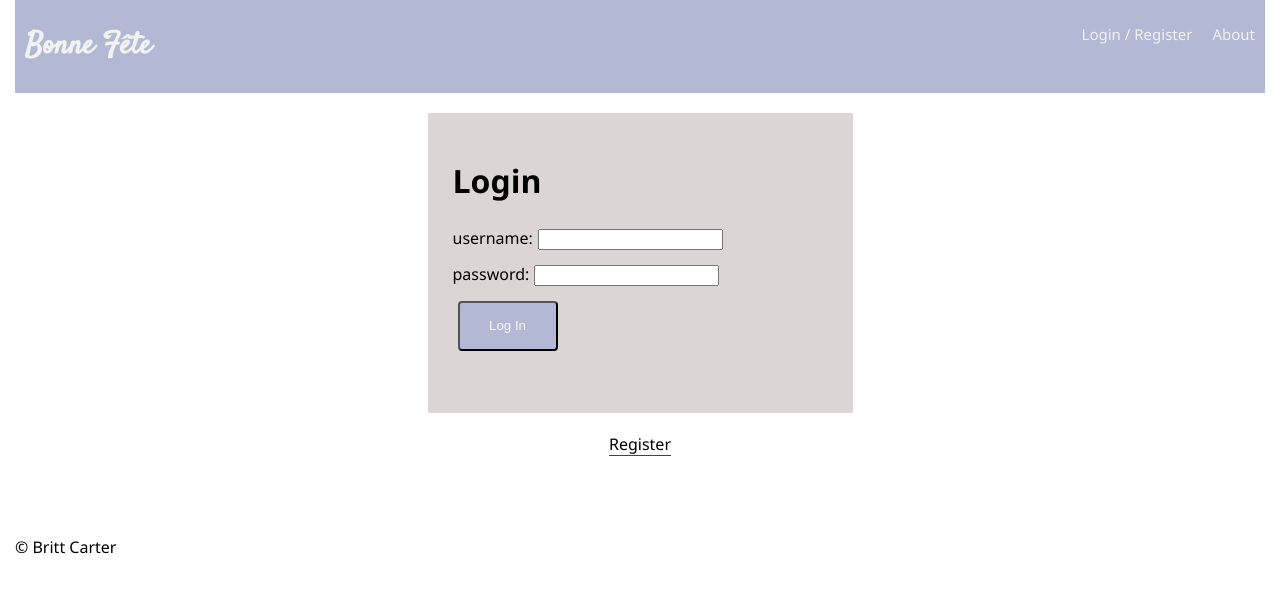
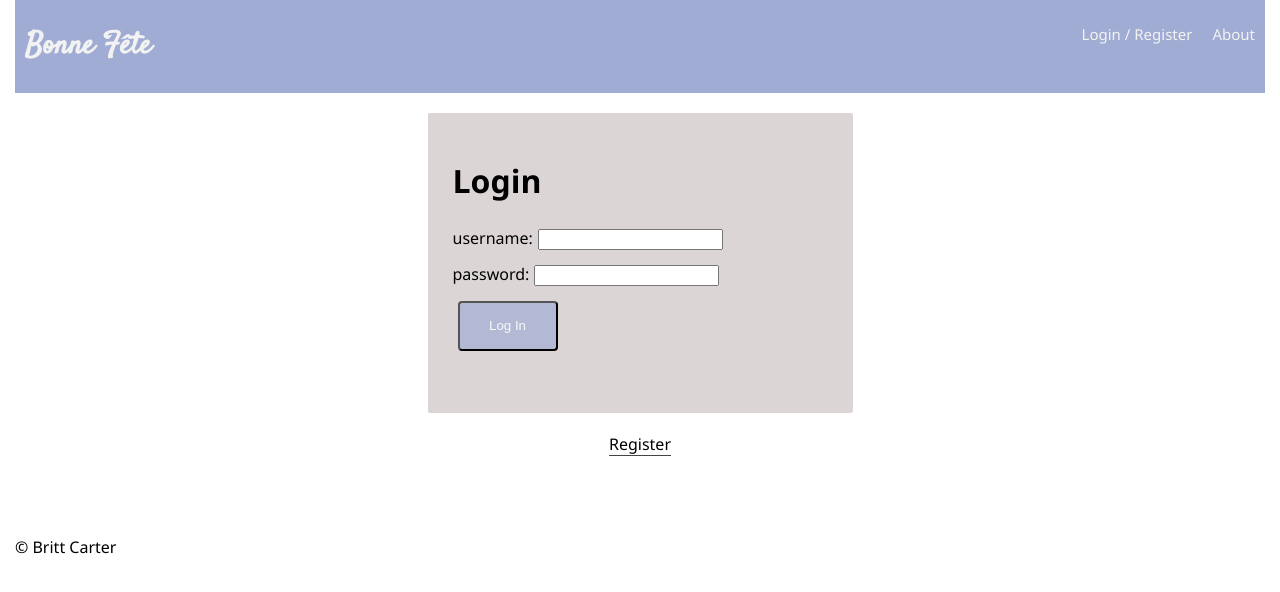
Before and after one commit to brittbmh/solo-project, a React app: page /#/landing in a window 1280 px wide. Built offline with nearby package versions, Linux system fonts and the light colour scheme; no server answers.

Commit message:
change nav background color

```diff
--- a/src/components/Nav/Nav.css
+++ b/src/components/Nav/Nav.css
@@ -9,13 +9,13 @@
 
 .nav {
   overflow: hidden;
-  background-color: #b3b9d4;
+  background-color: #a0acd3;
 }
 
 .nav-link {
   float: left;
   color: #f2f2f2;
-  background-color: #b3b9d4;
+  background-color: #a0acd3;
   text-align: center;
   padding: 24px 10px;
   text-decoration: none;
```
